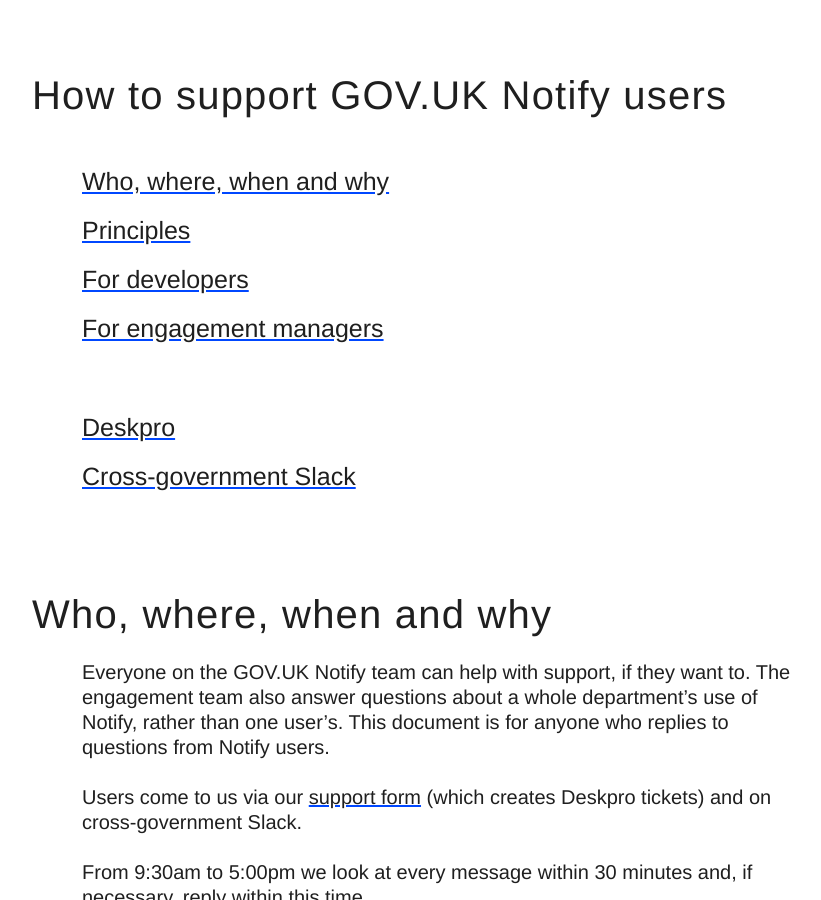
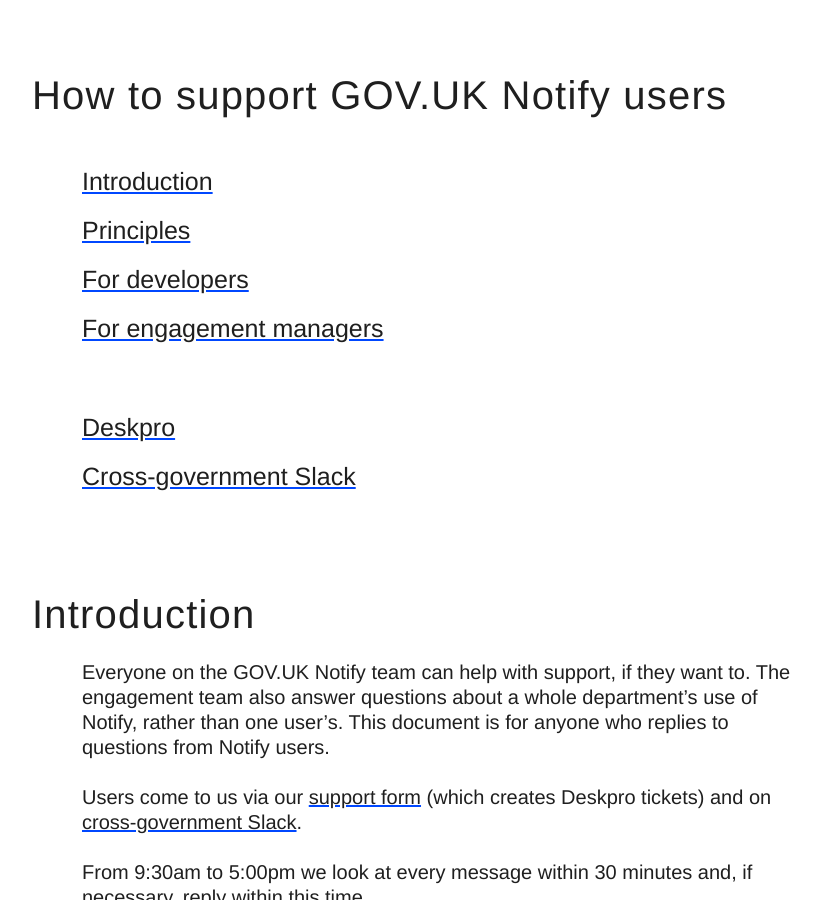
Before and after one commit to alphagov/notify-support, a Jekyll site: the page built from index.md, in a window 1280 px wide and 900 px high. Shown: the whole window, without its empty margins (43-864 px from the left). Built offline with Jekyll 4.4.1, drawn with Linux system fonts in a browser that asks for light colours.

Commit message:
Rename to introduction

```diff
--- a/_content/who-when-where.markdown
+++ b/_content/who-when-where.markdown
@@ -1,12 +1,12 @@
 ---
-title: Who, where, when and why
+title: Introduction
 slug: welcome
 order: 1
 ---
 
 Everyone on the GOV.UK Notify team can help with support, if they want to. The engagement team also answer questions about a whole department’s use of Notify, rather than one user’s. This document is for anyone who replies to questions from Notify users.
 
-Users come to us via our [support form](https://www.notifications.service.gov.uk/support) (which creates Deskpro tickets) and on cross-government Slack.
+Users come to us via our [support form](https://www.notifications.service.gov.uk/support) (which creates Deskpro tickets) and on [cross-government Slack](https://ukgovernmentdigital.slack.com/messages/govuk-notify).
 
 From 9:30am to 5:00pm we look at every message within 30 minutes and, if necessary, reply within this time.
 
```
